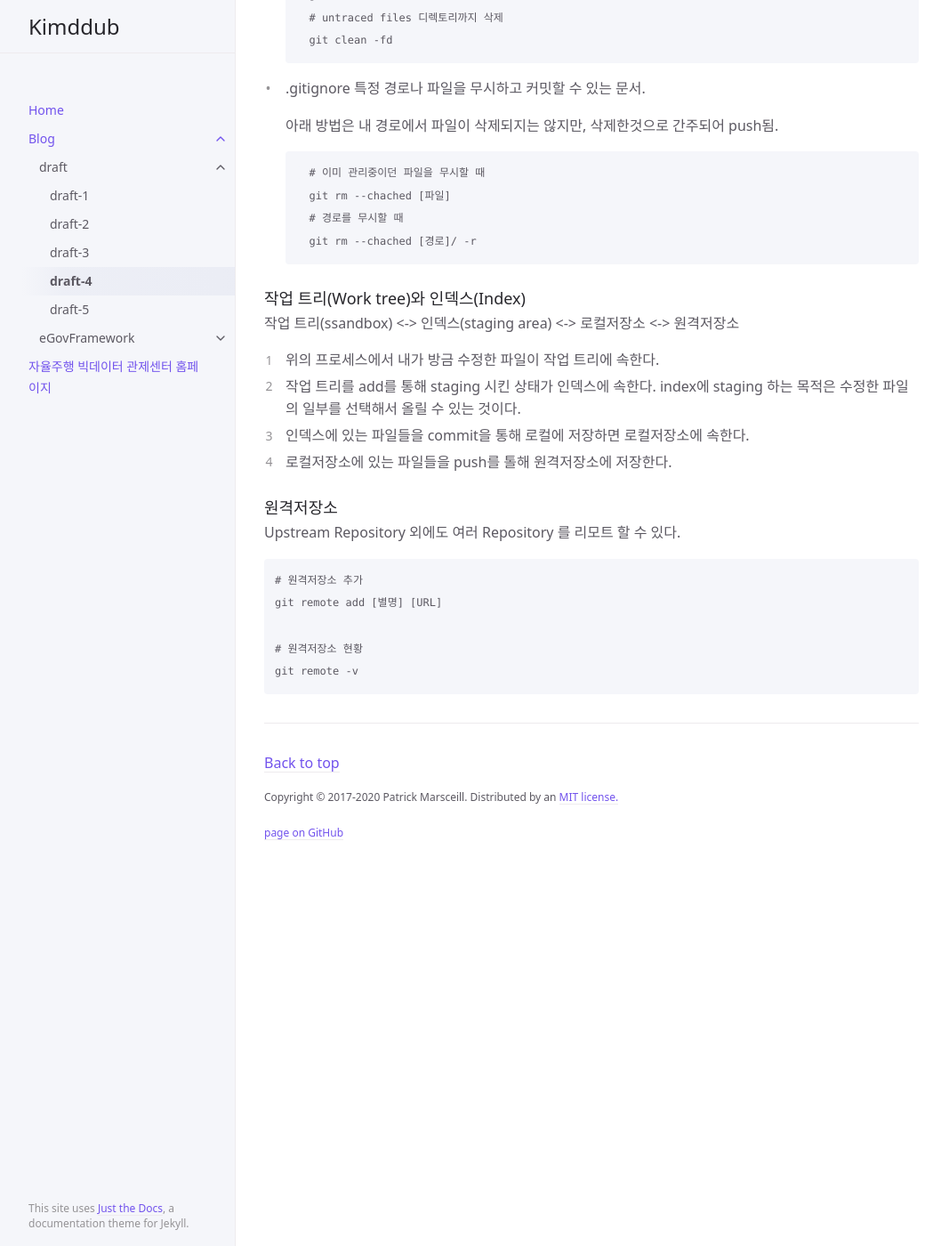
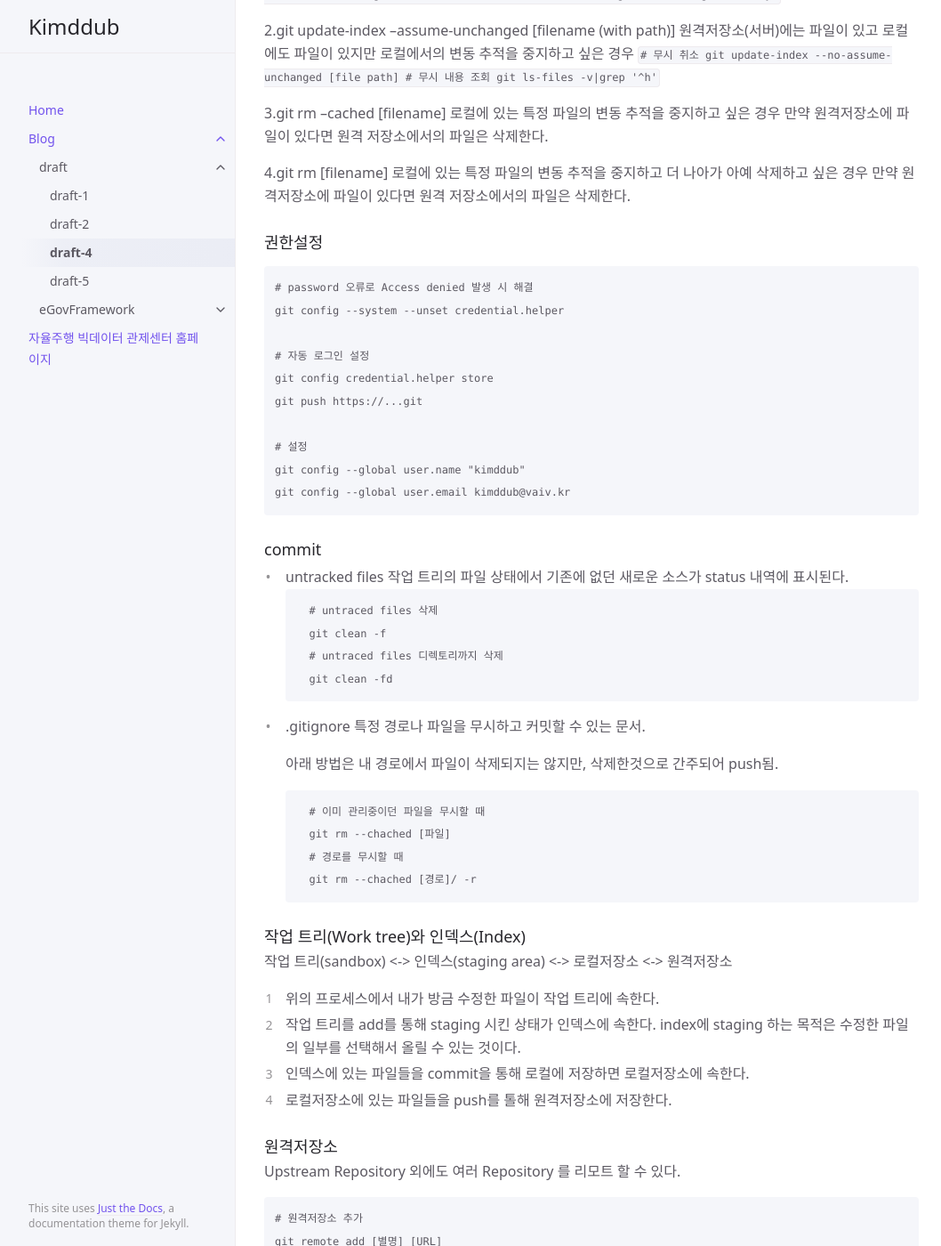
Before and after one commit to kimddub/kimddub.github.io, a Jekyll site: the page built from docs/blog/draft/git-draft.md, in a window 1280 px wide and 1400 px high, scrolled down 5274 px. Shown: the whole window at 89% size, without its empty margins (107-1165 px from the left). Built offline with Jekyll 4.4.1, drawn with Linux system fonts in a browser that asks for light colours; some of the changed text lies outside the part shown.

Commit message:
config 수정

````diff
--- a/_config.yml
+++ b/_config.yml
@@ -2,8 +2,8 @@
 title: Kimddub
 description: documentation
 baseurl: "" # the subpath of your site, e.g. /blog
-url: "http://127.0.0.1:4000"
-# "https://kimddub.github.io"
+url: "https://kimddub.github.io"
+# "http://127.0.0.1:4000"
 # the base hostname & protocol for your site, e.g. http://example.com
 
 permalink: pretty
--- a/docs/blog/draft/git-draft.md
+++ b/docs/blog/draft/git-draft.md
@@ -7,8 +7,22 @@ permalink: /docs/blog/draft/draft-4
 nav_order: 3
 ---
 
-Git
 ===========
+# Git
+
+### bare repostory
+서버에 git 설치
+```
+# 패키지 리스트를 업데이트합니다.
+sudo apt-get install git
+# git 설치
+sudo apt install git
+# 설치된 git 버전 확인
+git --version
+# git repository 디렉토리 생성 후 init
+git init --bare remote
+```
+
 ### Hook
 husky?
 특정 동작 단계에 script를 실행하도록 설정해두는 것
@@ -240,6 +254,20 @@ develop 권한자가 Upstream Repository의 master 권한자에게 merge 요청
 로컬에 있는 특정 파일의 변동 추적을 중지하고 더 나아가 아예 삭제하고 싶은 경우
 만약 원격저장소에 파일이 있다면 원격 저장소에서의 파일은 삭제한다.
 
+### 권한설정
+```
+# password 오류로 Access denied 발생 시 해결
+git config --system --unset credential.helper
+
+# 자동 로그인 설정
+git config credential.helper store
+git push https://...git
+
+# 설정
+git config --global user.name "kimddub"
+git config --global user.email kimddub@vaiv.kr
+```
+
 ### commit
 - untracked files
     작업 트리의 파일 상태에서 기존에 없던 새로운 소스가 status 내역에 표시된다.
@@ -261,7 +289,7 @@ develop 권한자가 Upstream Repository의 master 권한자에게 merge 요청
     ```
 
 ### 작업 트리(Work tree)와 인덱스(Index)
- 작업 트리(ssandbox) <-> 인덱스(staging area) <-> 로컬저장소 <-> 원격저장소
+ 작업 트리(sandbox) <-> 인덱스(staging area) <-> 로컬저장소 <-> 원격저장소
 1. 위의 프로세스에서 내가 방금 수정한 파일이 작업 트리에 속한다.
 2. 작업 트리를 add를 통해 staging 시킨 상태가 인덱스에 속한다.
     index에 staging 하는 목적은 수정한 파일의 일부를 선택해서 올릴 수 있는 것이다.
````
Also changed, not shown: docs/blog/draft/20210226-draft copy.md (deleted, +0 -65 lines).
